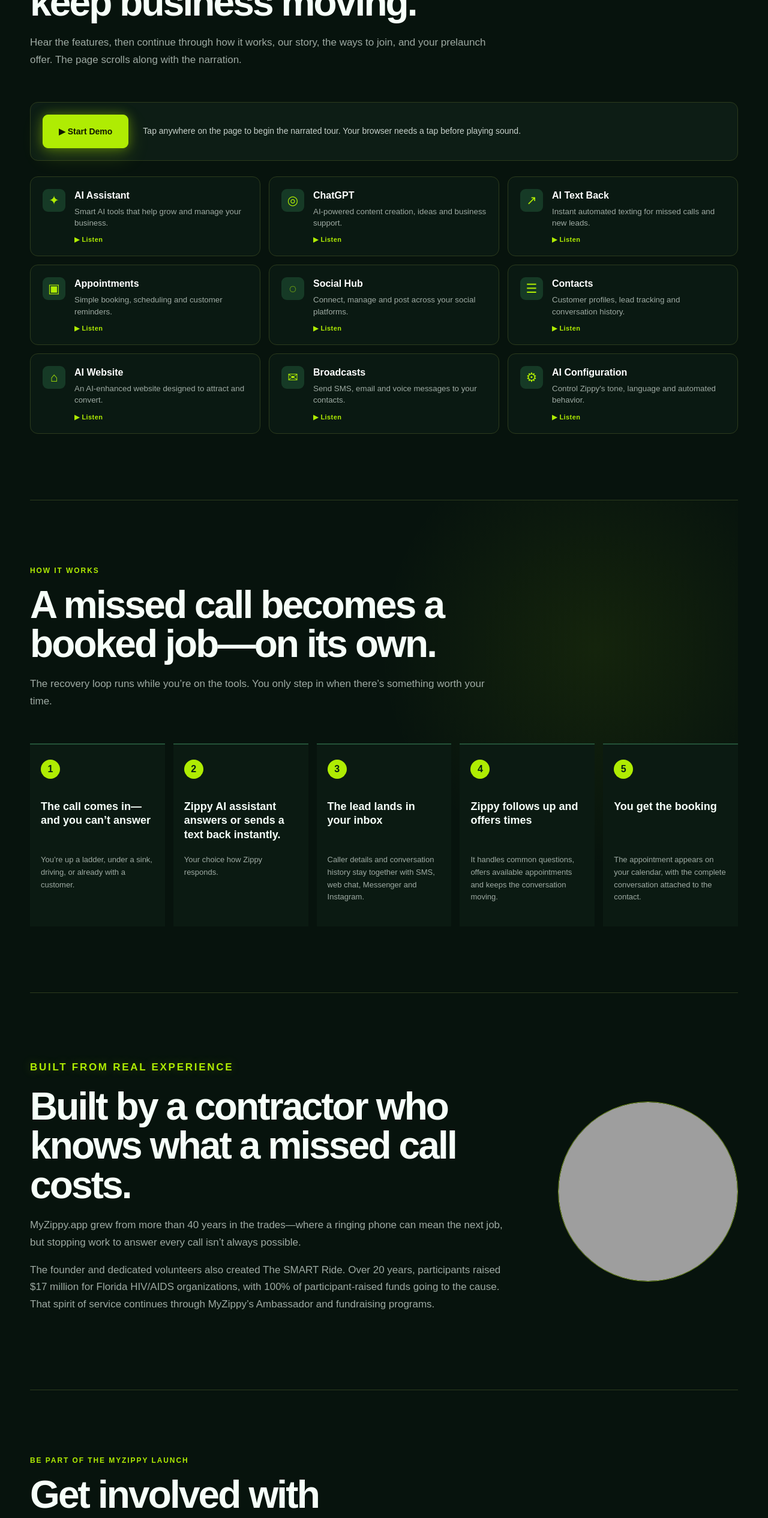
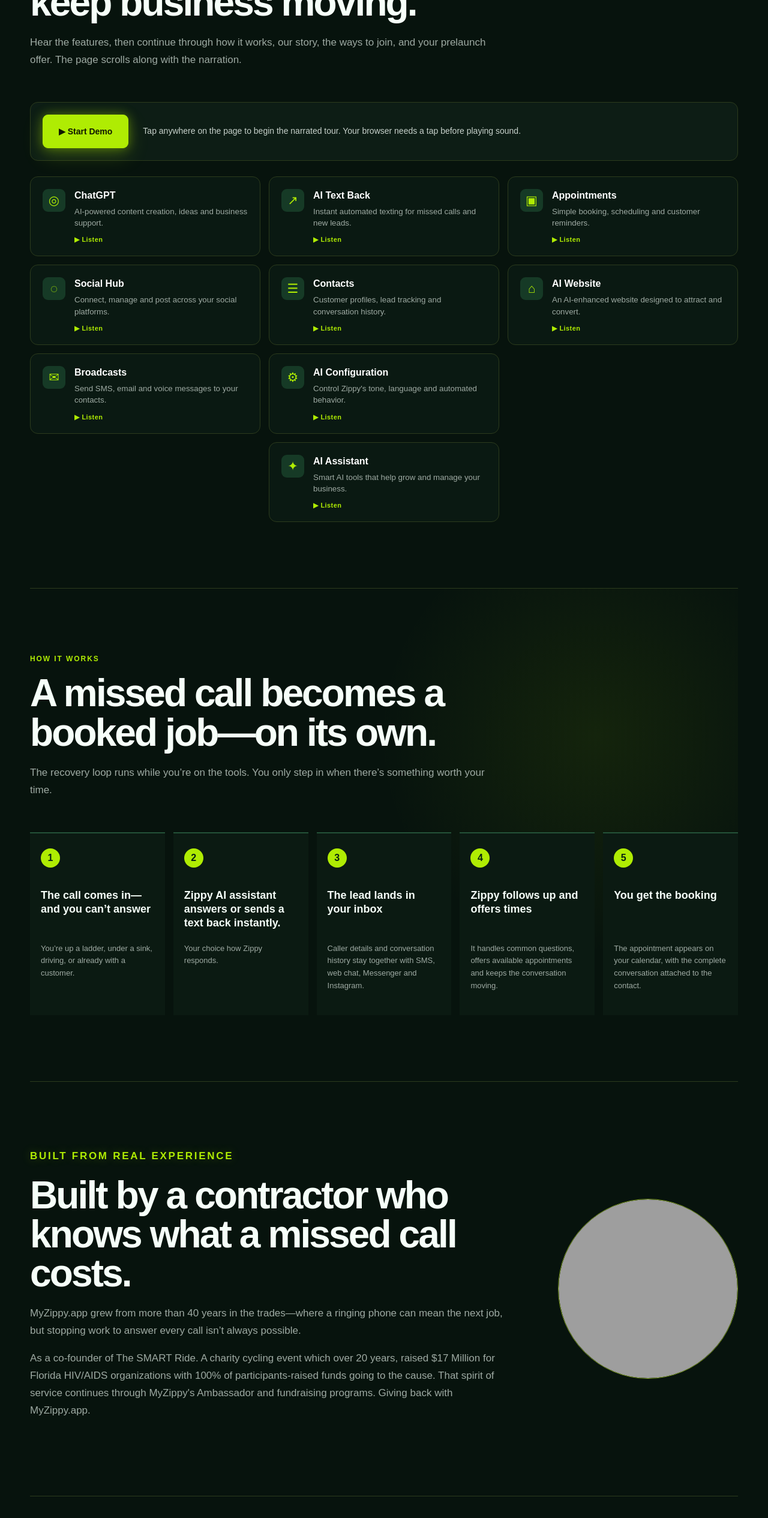
Before and after one commit to ZippyMedia/MyZippy.app, a React (Vite) app: page / in a window 1280 px wide. Shown: the part 1255-3785 px from the top of the page at 60% size. Built offline with nearby package versions, Linux system fonts and the light colour scheme; grey boxes are pictures that could not be loaded.

Commit message:
Update SMART Ride founder story and center AI Assistant below other features

```diff
--- a/src/landing/FeatureDemo.tsx
+++ b/src/landing/FeatureDemo.tsx
@@ -4,7 +4,6 @@
 import { founderCopy } from "./landing-copy";
 
 const features = [
-  { icon: "✦", title: "AI Assistant", description: "Smart AI tools that help grow and manage your business.", narration: "Your AI Assistant drafts professional customer replies, estimate follow-ups, and review requests in seconds, helping you keep conversations moving." },
   { icon: "◎", title: "ChatGPT", description: "AI-powered content creation, ideas and business support.", narration: "ChatGPT helps you create content, plan your marketing, find fresh ideas, and turn them into clear customer messages." },
   { icon: "↗", title: "AI Text Back", description: "Instant automated texting for missed calls and new leads.", narration: "AI Text Back responds to missed calls in seconds, captures new leads, and keeps texts, web chat, Messenger, and Instagram together." },
   { icon: "▣", title: "Appointments", description: "Simple booking, scheduling and customer reminders.", narration: "Appointments lets customers book instantly and sends friendly reminders, helping you stay organized and reduce missed meetings." },
@@ -13,6 +12,7 @@
   { icon: "⌂", title: "AI Website", description: "An AI-enhanced website designed to attract and convert.", narration: "Your AI-enhanced website helps customers discover your services, contact you, and take the next step, even while you're away." },
   { icon: "✉", title: "Broadcasts", description: "Send SMS, email and voice messages to your contacts.", narration: "Broadcasts sends updates, promotions, and offers to your contacts through text, email, or voice." },
   { icon: "⚙", title: "AI Configuration", description: "Control Zippy's tone, language and automated behavior.", narration: "AI Configuration puts you in control of Zippy's tone, language, and automated behavior, so it sounds like your business." },
+  { icon: "✦", title: "AI Assistant", description: "Smart AI tools that help grow and manage your business.", narration: "Your AI Assistant drafts professional customer replies, estimate follow-ups, and review requests in seconds, helping you keep conversations moving." },
 ];
 
 const featureStart = 2;
@@ -236,7 +236,7 @@
       <button type="button" className="button" onClick={() => playing ? stop() : start()} aria-label={playing ? "Stop narrated page tour" : active === null ? "Start narrated page tour" : "Replay narrated page tour from the beginning"}>{playing ? "■ Stop Demo" : active === null ? "▶ Start Demo" : "▶ Replay Demo"}</button>
       <p role="status" aria-live="polite">{status}</p>
     </div>
-    <div className="feature-layout"><div className="feature-grid">{features.map((f, i) => <button type="button" key={f.title} id={`feature-card-${i}`} className={`feature${active === i + featureStart ? " feature-active" : ""}`} onClick={() => start(i + featureStart, false)} aria-label={`Hear about ${f.title}`} aria-pressed={active === i + featureStart}>
+    <div className="feature-layout"><div className="feature-grid">{features.map((f, i) => <button type="button" key={f.title} id={`feature-card-${i}`} className={`feature${f.title === "AI Assistant" ? " feature-centered" : ""}${active === i + featureStart ? " feature-active" : ""}`} onClick={() => start(i + featureStart, false)} aria-label={`Hear about ${f.title}`} aria-pressed={active === i + featureStart}>
       <span className="feature-icon" aria-hidden="true">{f.icon}</span><span><b>{f.title}</b><small>{f.description}</small><span className="feature-listen">{active === i + featureStart && playing ? "● Playing" : "▶ Listen"}</span></span>
     </button>)}</div></div>
     {active !== null && active >= featureStart && active < featureStart + features.length && <div className="feature-narration"><p className="eyebrow">{tour[active].title}</p><p>{tour[active].narration}</p></div>}
--- a/src/landing/landing-copy.ts
+++ b/src/landing/landing-copy.ts
@@ -2,6 +2,6 @@
   "heading": "Built by a contractor who knows what a missed call costs.",
   "paragraphs": [
     "MyZippy.app grew from more than 40 years in the trades—where a ringing phone can mean the next job, but stopping work to answer every call isn’t always possible.",
-    "The founder and dedicated volunteers also created The SMART Ride. Over 20 years, participants raised $17 million for Florida HIV/AIDS organizations, with 100% of participant-raised funds going to the cause. That spirit of service continues through MyZippy’s Ambassador and fundraising programs."
+    "As a co-founder of The SMART Ride. A charity cycling event which over 20 years, raised $17 Million for Florida HIV/AIDS organizations with 100% of participants-raised funds going to the cause. That spirit of service continues through MyZippy's Ambassador and fundraising programs. Giving back with MyZippy.app."
   ]
 };
--- a/src/landing/landing.css
+++ b/src/landing/landing.css
@@ -44,3 +44,7 @@
 
 .hero .hero-cta-pair{display:grid;grid-template-columns:repeat(2,minmax(0,1fr));gap:12px;max-width:460px}
 .hero-cta-pair .button{width:100%;min-width:0;min-height:48px;padding:10px 12px;font-size:12px;line-height:1.25;text-align:center;gap:0}
+
+.feature-grid .feature-centered{grid-column:1 / -1;justify-self:center;width:calc((100% - 28px) / 3)}
+@media(max-width:900px){.feature-grid .feature-centered{width:calc((100% - 14px) / 2)}}
+@media(max-width:600px){.feature-grid .feature-centered{width:100%}}
```
